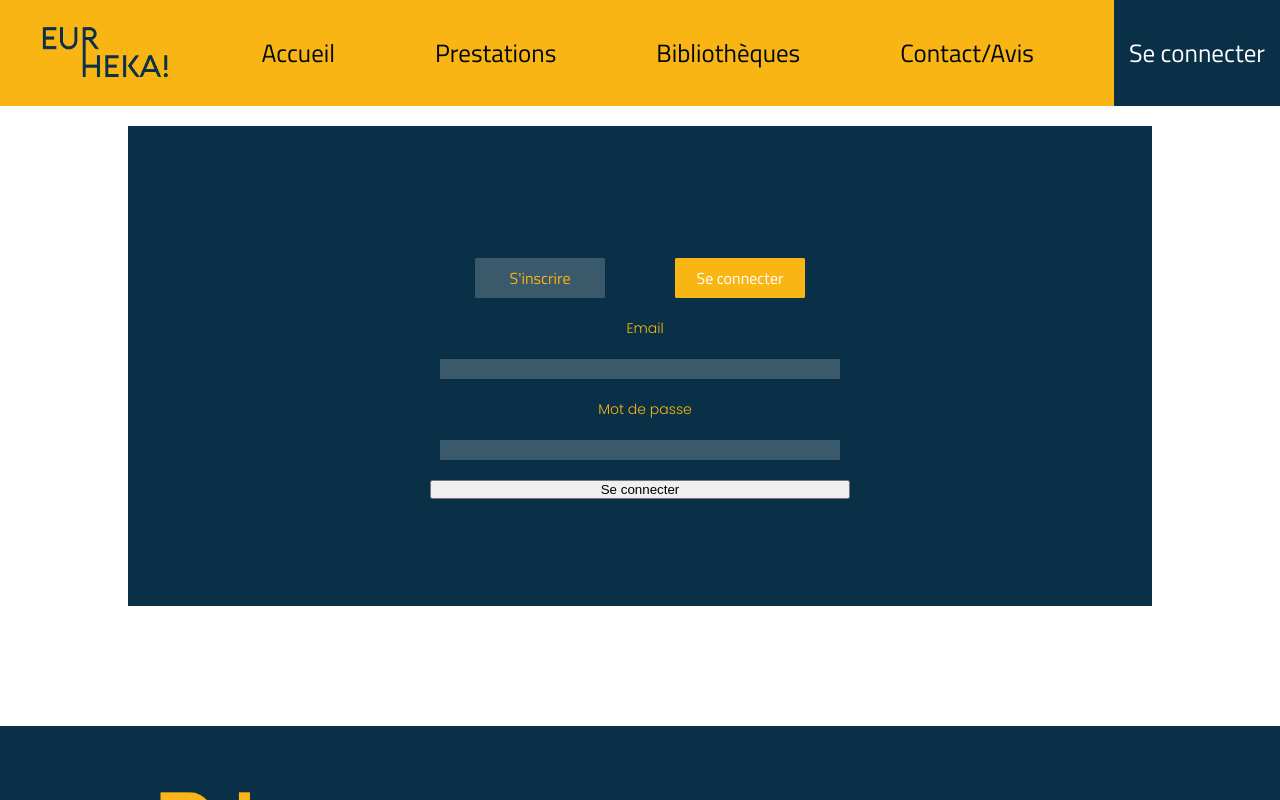
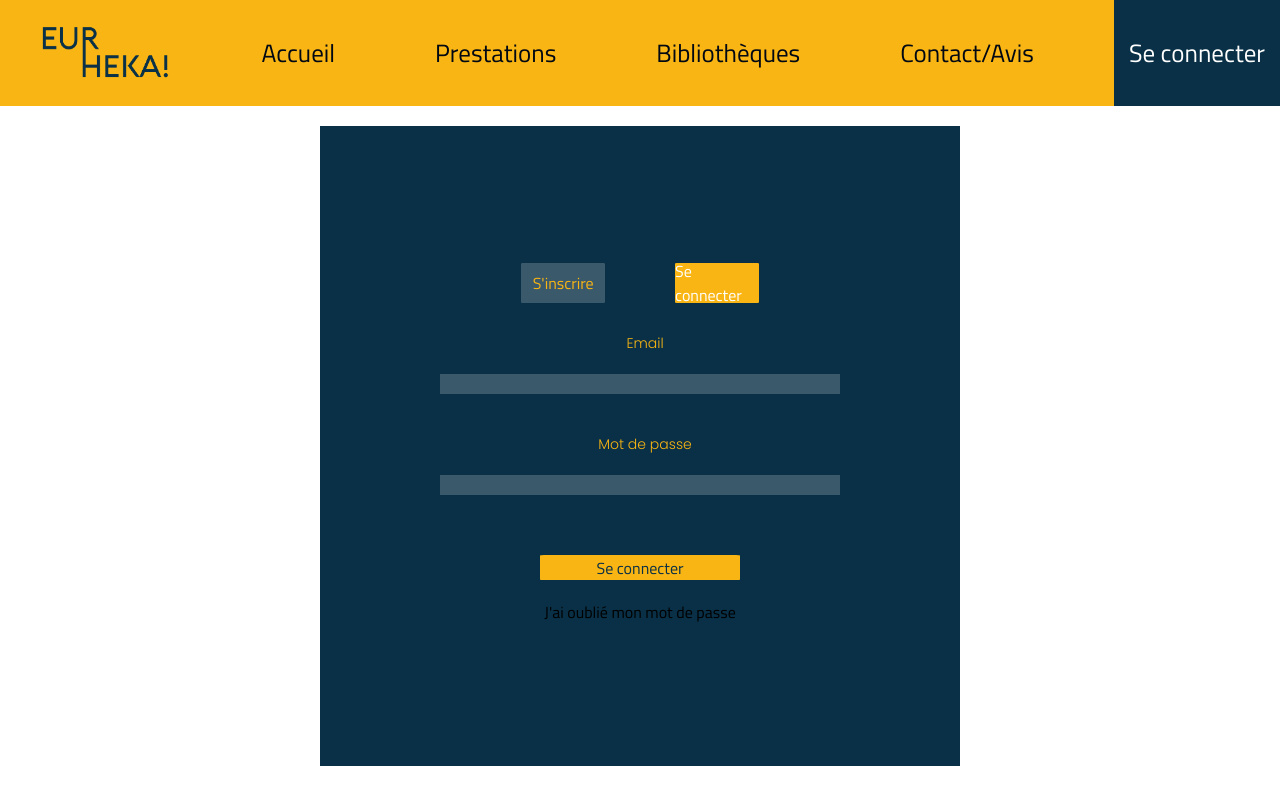
Before and after one commit to WildCodeSchool/remote2q4-21-p3-eurheka-front, a React (Create React App) app: page /login in a window 1280 px wide. Both pictures are taken after a click on the element "Se connecter". Shown: the top 800 px of the page. Built offline with nearby package versions, Linux system fonts and the light colour scheme; no server answers.

Commit message:
retreive password added

```diff
--- a/src/components/log-forms/Log.css
+++ b/src/components/log-forms/Log.css
@@ -1,6 +1,15 @@
+.connection-form {
+    width: 60%;
+    height: 80vh;
+    display: flex;
+    flex-direction: row;
+    align-items: center;
+    justify-content: center;
+}
+
 .form-container {
     width: 100%;
-    height: 60vh;
+    height: 80vh;
     display: flex;
     flex-direction: column;
     align-items: center;
@@ -10,13 +19,12 @@
 }
 
 .btn-container {
-    width: 50%;
+    width: 80%;
     display: flex;
     flex-direction: row;
     justify-content: center;
     align-items: center;
-    margin-top: 15px;
-    margin-bottom: 10px;
+    margin-top: 20px;
 }
 
 .active-btn {
--- a/src/components/log-forms/SignInForm.css
+++ b/src/components/log-forms/SignInForm.css
@@ -1,8 +1,10 @@
 .sign-in-form {
     display: flex;
     flex-direction: column;
-    align-items: left;
+    align-items: center;
     justify-content: center;
+    width: 100%;
+    height: 90%;
 }
 
 .sign-in-email {
@@ -10,6 +12,8 @@
     flex-direction: column;
     align-items: center;
     justify-content: center;
+    margin-bottom: 20px;
+    margin-top: 20px;
 }
 
 .sign-in-password {
@@ -17,6 +21,7 @@
     flex-direction: column;
     align-items: center;
     justify-content: center;
+    margin-bottom: 20px;
 }
 
 .label {
@@ -34,3 +39,27 @@
     border: none;
     margin: 10px;
 }
+
+.signIn-btn {
+    background-color: var(--main-color-light-background);
+    color: var(--main-color-dark-button);
+    width: 200px;
+    height: 60px;
+    display: flex;
+    flex-direction: column;
+    align-items: center;
+    justify-content: center;
+    font-weight: 400;
+    border-radius: 2%;
+    margin: 10px;
+    margin-top: 20px;
+    margin-bottom: 20px;
+}
+
+.forgot-link {
+    color: var(--main-color-light-text);
+    font-family: var(--title-font);
+    font-size: 14px;
+    font-weight: 300;
+    margin: 10px;
+}
--- a/src/components/log-forms/SignInForm.jsx
+++ b/src/components/log-forms/SignInForm.jsx
@@ -1,10 +1,20 @@
 import React, { useState } from 'react';
 import axios from "axios";
+import RetreivePassword from ".//retreivePassword/RetreivePassword";
 import "./SignInForm.css";
 
 const SignInForm = () => {
     const [email, setEmail]= useState("");
     const [password, setPassword]= useState("");
+    const [forgotPassword, setForgotPassword] = useState(false);
+
+    const handleModals = (e) => {
+        if (e.target.id === 'forgotPassword') {
+            setForgotPassword(true);
+        } else {
+            setForgotPassword(false);
+        }
+    }
 
     const handleLogin = (e) => {
         e.preventDefault();
@@ -61,7 +71,9 @@ const SignInForm = () => {
                     value={password} />
                     <div className="password-error">{}</div>
                 </div>
-                <input type="submit" value="Se connecter" />
+                <div type="submit" value="Se connecter" className="signIn-btn">Se connecter</div>
+                <div onClick={handleModals} id="forgotPassword" className={forgotPassword ? "retreive-password" : ""}>J'ai oublié mon mot de passe</div>
+                {forgotPassword && <RetreivePassword />}
             </form>
         </div>
     )
--- a/src/components/log-forms/SignUpForm.css
+++ b/src/components/log-forms/SignUpForm.css
@@ -3,9 +3,8 @@
     flex-direction: column;
     align-items: center;
     justify-content: center;
-    width: 90%;
+    width: 100%;
     height: 90%;
-    margin: 20px;
 }
 
 .sign-up-name {
@@ -90,6 +89,23 @@
     margin-bottom: 20px;
 }
 
+.checkbox-duo {
+    display: flex;
+    flex-direction: row;
+    align-items: center;
+    justify-content: left;
+}
+
+.checkbox-box {
+    background-color: rgba(255, 255, 255, 0.2);
+}
+
+.check-text {
+    color: var(--main-color-lighter-text);
+    font-size: 14px;
+    margin: 10px;
+}
+
 .signUp-btn {
     background-color: var(--main-color-light-background);
     color: var(--main-color-dark-button);
@@ -101,4 +117,5 @@
     justify-content: center;
     border-radius: 2%;
     margin: 10px;
+    margin-top: 20px;
 }
--- a/src/components/log-forms/SignUpForm.jsx
+++ b/src/components/log-forms/SignUpForm.jsx
@@ -78,6 +78,21 @@ const SignUpForm = () => {
                 </div>
             </div>
             <div className="password.error"></div>
+            <div className="checkbox-duo">
+                <input type="checkbox" id="stage" name="stage" value="stage"
+                className="checkbox-box"></input>
+                <label for="stage" className="check-text">En recherche d'emploi/stage</label>
+            </div>
+            <div className="checkbox-duo">
+                <input type="checkbox" id="accompanied" name="accompanied" value="accompanied"
+                className="checkbox-box"></input>
+                <label for="accompanied" className="check-text">Etre accompagné</label>
+            </div>
+            <div className="checkbox-duo">
+                <input type="checkbox" id="focus" name="focus" value="focus"
+                className="checkbox-box"></input>
+                <label for="focus" className="check-text">Faire le point</label>
+            </div>
             <div onClick="submit" type="submit " value="Valider" className="signUp-btn">Valider mes informations</div>
         </form>
     )
--- /dev/null
+++ b/src/components/log-forms/retreivePassword/RetreivePassword.css
@@ -0,0 +1,11 @@
+.RetreivePassword {
+    width: 100%;
+    height: 50%;
+    display: flex;
+    flex-direction: column;
+    align-items: center;
+    justify-content: center;
+    background-color: rgba(255, 255, 255, 0.2);
+    margin: 20px;
+    padding: 10px;
+}
--- /dev/null
+++ b/src/components/log-forms/retreivePassword/RetreivePassword.jsx
@@ -0,0 +1,14 @@
+import React, { useRef } from 'react'
+import "./RetreivePassword.css"
+
+const RetreivePassword = () => {
+
+    return (
+        <div className='RetreivePassword'>
+          <input className='put-email'></input>
+          <div>Envoyer un mot de passe provisoire</div>
+        </div>
+    )
+}
+
+export default RetreivePassword;
--- a/src/pages/login/Login.css
+++ b/src/pages/login/Login.css
@@ -2,14 +2,18 @@
     width: 100%;
     height: 80%;
     display: flex;
-    flex-direction: column;
+    flex-direction: row;
     align-items: center;
     justify-content: center;
 }
 
 .login-box {
-    width: 80%;
-    height: 65%;
+    width: 50%;
+    height: 100%;
+    display: flex;
+    flex-direction: row;
+    align-items: center;
+    justify-content: center;
     margin: 20px;
     background-color: var(--main-color-dark-background);
 }
```
